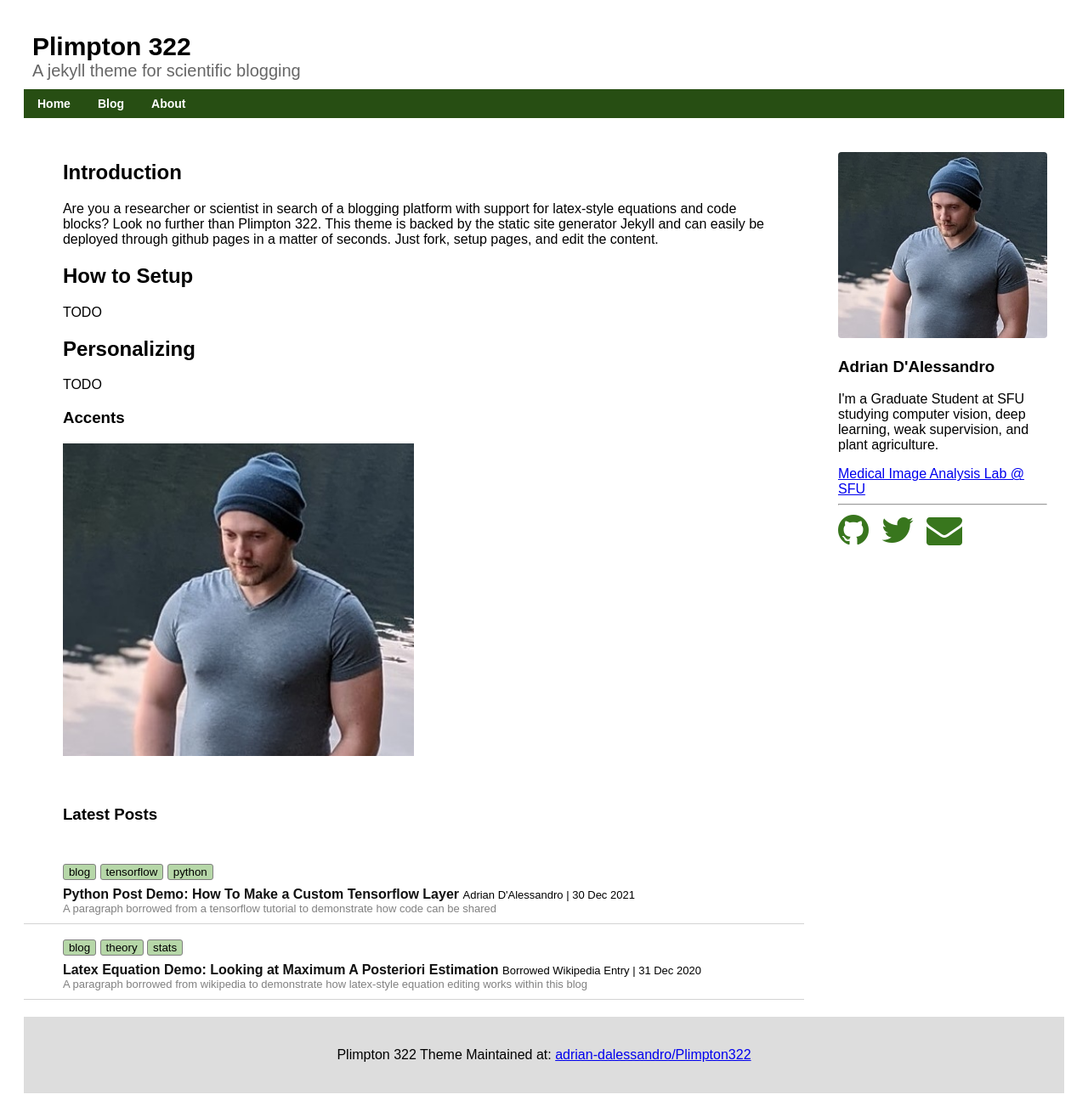
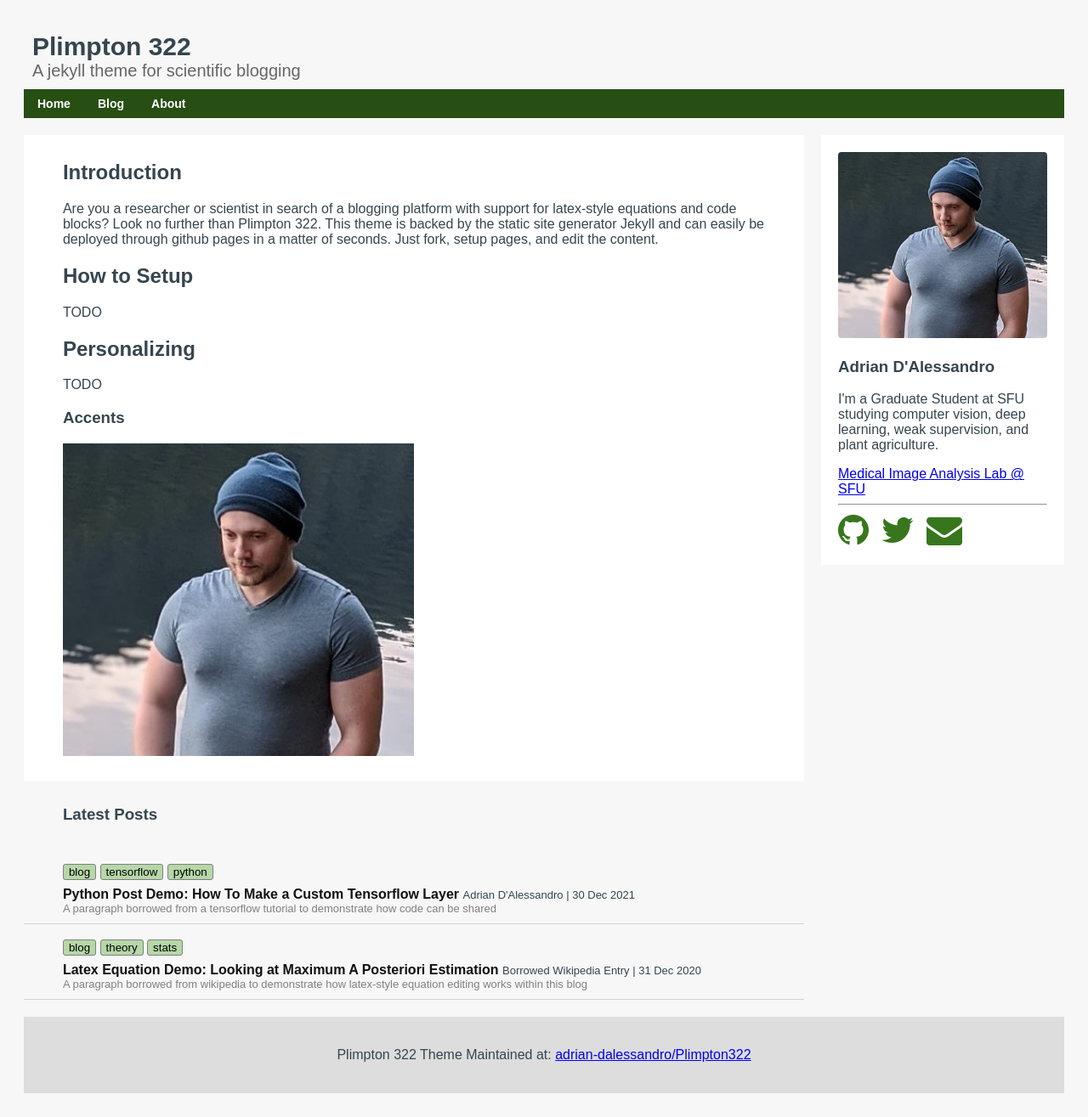
Before and after one commit to adrian-dalessandro/Plimpton322, a Jekyll site: the page built from index.md, in a window 1280 px wide. Shown: the whole page at 85% size. Built offline with Jekyll 4.4.1, drawn with Linux system fonts in a browser that asks for light colours.

Commit message:
Update main.scss

```diff
--- a/_sass/main.scss
+++ b/_sass/main.scss
@@ -14,14 +14,14 @@ i.affiliate {
 body {
   font-family: Arial;
   padding: 20px;
-  background: white;
+  background: #f7f7f7;
+  color: #36454f;
 }
 
 /* Header/Blog Title */
 .header {
   padding: 10px;
   text-align: left;
-  background: white;
 }
 
 .header h2 {
@@ -178,6 +178,7 @@ p.bloginfo {
 
 a.nav-button:hover, a.nav-button:active {
   background-color: LightGray;
+  color: #36454f;
 }
 
 .navbar {
```
